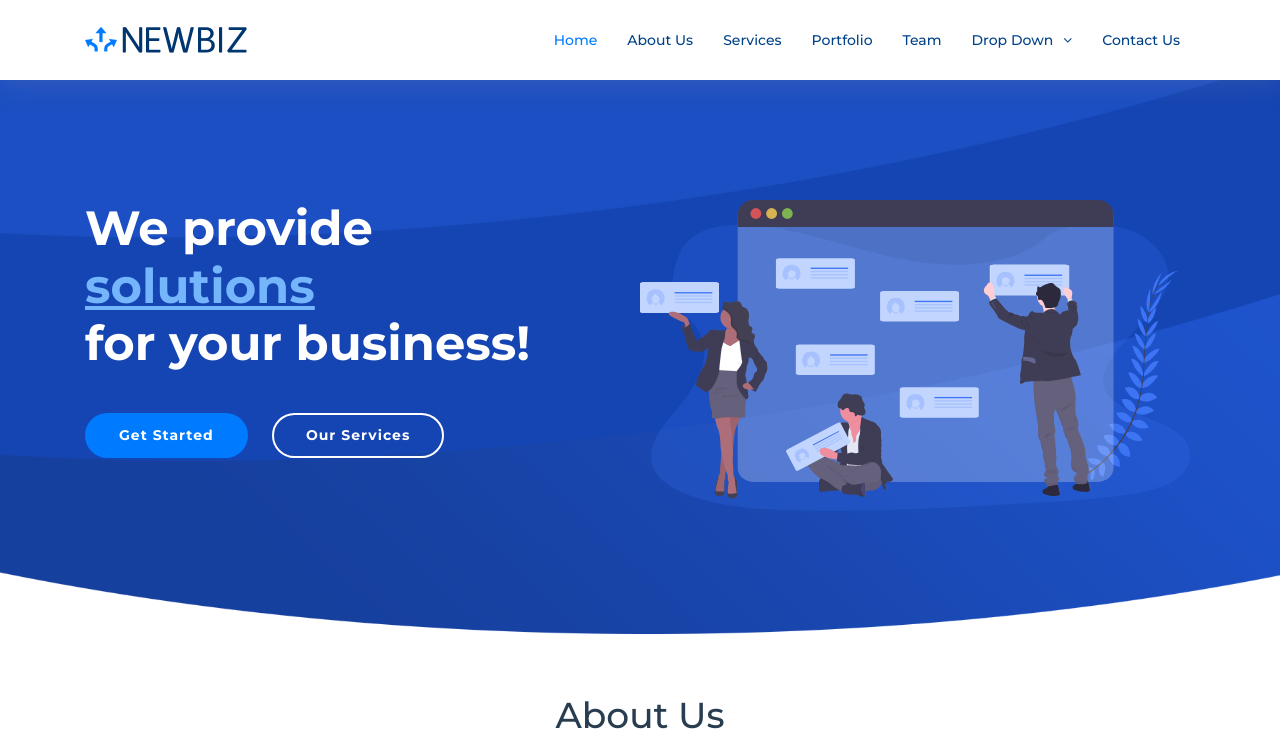
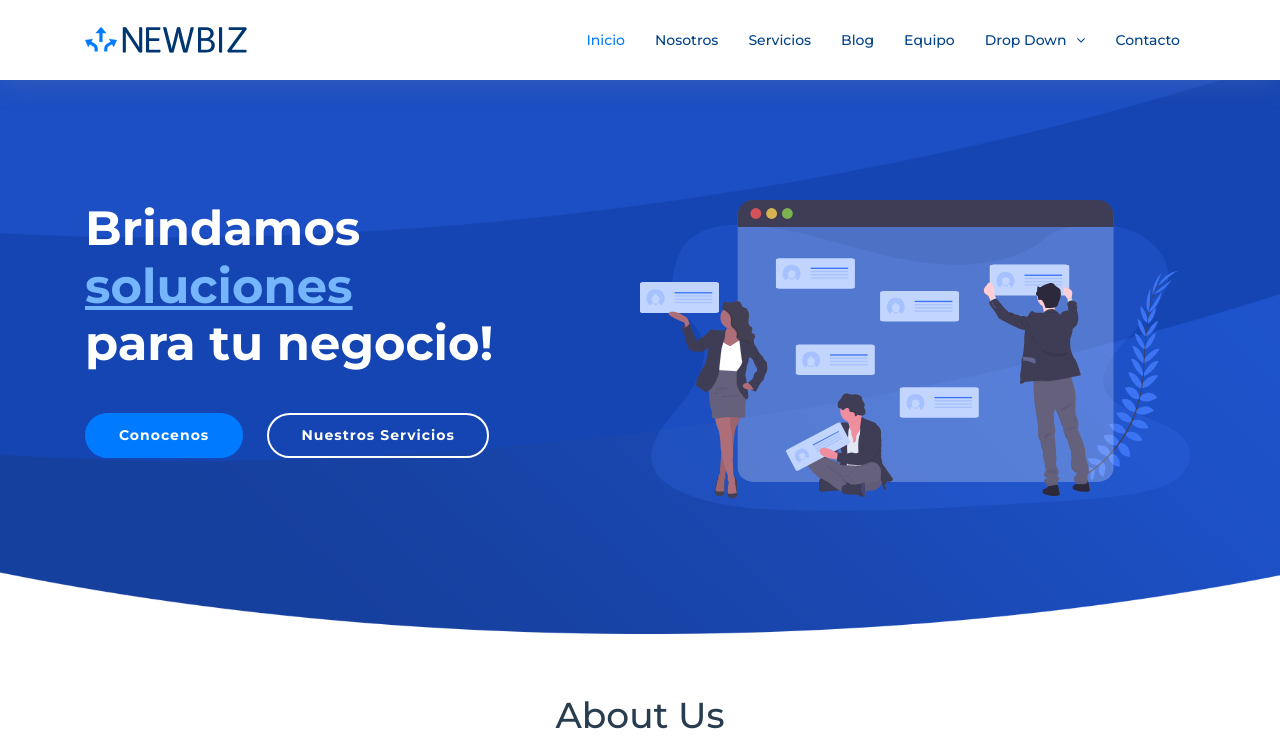
Before and after one commit to lucas-dem/Semana-2, a plain HTML site: page template/template/index.html in a window 1280 px wide. Shown: the top 754 px of the page. Drawn offline with nearby package versions, Linux system fonts and the light colour scheme; files whose address does not match are found by name.

Commit message:
Cambios basicos de palabras

```diff
--- a/template/template/index.html
+++ b/template/template/index.html
@@ -51,11 +51,11 @@
 
       <nav class="main-nav float-right d-none d-lg-block">
         <ul>
-          <li class="active"><a href="#intro">Home</a></li>
-          <li><a href="#about">About Us</a></li>
-          <li><a href="#services">Services</a></li>
-          <li><a href="#portfolio">Portfolio</a></li>
-          <li><a href="#team">Team</a></li>
+          <li class="active"><a href="#intro">Inicio</a></li>
+          <li><a href="#about">Nosotros</a></li>
+          <li><a href="#services">Servicios</a></li>
+          <li><a href="#portfolio">Blog</a></li>
+          <li><a href="#team">Equipo</a></li>
           <li class="drop-down"><a href="">Drop Down</a>
             <ul>
               <li><a href="#">Drop Down 1</a></li>
@@ -73,7 +73,7 @@
               <li><a href="#">Drop Down 5</a></li>
             </ul>
           </li>
-          <li><a href="#contact">Contact Us</a></li>
+          <li><a href="#contact">Contacto</a></li>
         </ul>
       </nav><!-- .main-nav -->
 
@@ -91,10 +91,10 @@
       </div>
 
       <div class="intro-info">
-        <h2>We provide<br><span>solutions</span><br>for your business!</h2>
+        <h2>Brindamos<br><span>soluciones</span><br>para tu negocio!</h2>
         <div>
-          <a href="#about" class="btn-get-started scrollto">Get Started</a>
-          <a href="#services" class="btn-services scrollto">Our Services</a>
+          <a href="#about" class="btn-get-started scrollto">Conocenos</a>
+          <a href="#services" class="btn-services scrollto">Nuestros Servicios</a>
         </div>
       </div>
 
```
